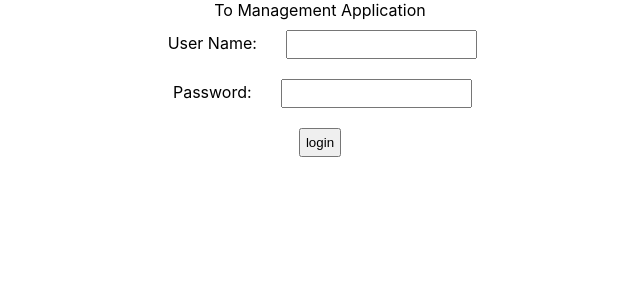
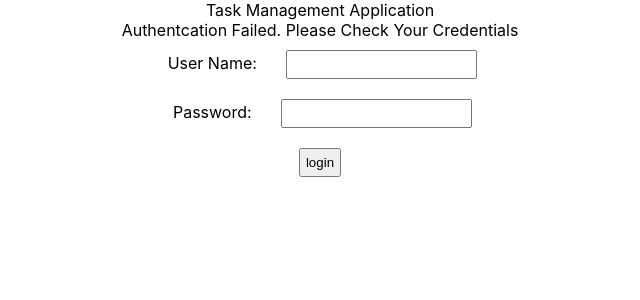
Before and after one commit to JoseSagwe/ReactXSpringBootXDockerManagerApplication, a React (Create React App) app: page / in a window 1280 px wide. Both pictures are taken after a click on the button "login". Shown: the top 300 px of the page, without its empty margins (320-960 px from the left). Built offline with nearby package versions, Linux system fonts and the light colour scheme.

Commit message:
sexcond commit

```diff
--- a/package.json
+++ b/package.json
@@ -8,6 +8,7 @@
     "@testing-library/user-event": "^13.5.0",
     "react": "^18.2.0",
     "react-dom": "^18.2.0",
+    "react-router-dom": "^6.14.1",
     "react-scripts": "5.0.1",
     "web-vitals": "^2.1.4"
   },
--- a/src/components/todo/TodoApp.jsx
+++ b/src/components/todo/TodoApp.jsx
@@ -3,7 +3,7 @@ import './TodoApp.css'
 export default function TodoApp(){
     return(
         <div className="TodoApp">
-            To Management Application
+            Task Management Application
             <LoginComponent></LoginComponent>
             {/* <WelcomeComponent></WelcomeComponent> */}
         </div>
@@ -16,6 +16,9 @@ function LoginComponent(){
     const [username, setUsername] = useState('')
     const [password, setPassword] = useState('')
 
+    const [showSuccessMessage, setShowSuccessMessage] = useState(false)
+    const [showErrorMessage, setShowErrorMessage] = useState(false)
+
     function handleUsernameChange(event){
         setUsername(event.target.value);
     }
@@ -23,8 +26,43 @@ function LoginComponent(){
         setPassword(event.target.value);
     }
 
+    function handleSubmit(){
+        if(username==="Developer" && password==="1234"){
+            console.log("success")
+            setShowSuccessMessage(true)
+            setShowErrorMessage(false)
+        } else{
+            console.log("Failed")
+            setShowSuccessMessage(false)
+            setShowErrorMessage(true)
+        }
+    }
+
+
+// function SuccessMessageComponent(){
+//     if (showSuccessMessage){
+//     return  <div className="successMessage">Authenticated Successfully</div>
+//     } else{
+//         return null
+//     }
+// }
+
+// function ErrorMessageComponent(){
+//     if (showErrorMessage){
+//     return    <div className="errorMessage">Authentcation Failed. Please Check Your Credentials</div>
+//     } else{
+//         return null
+//     }
+// }
+
+
+
     return(
         <div className="LoginForm">
+            {showSuccessMessage && <div className="successMessage">Authenticated Successfully</div>}
+            {showErrorMessage && <div className="errorMessage">Authentcation Failed. Please Check Your Credentials</div>}
+            {/* <SuccessMessageComponent></SuccessMessageComponent>
+            <ErrorMessageComponent></ErrorMessageComponent> */}
         <div>
             <label>User Name: </label>
             <input type="text" name="username" value={username} onChange={handleUsernameChange}/>
@@ -34,7 +72,7 @@ function LoginComponent(){
             <input type="password" name="password" value={password} onChange={handlePasswordChange}/>
         </div>
         <div>
-            <button type="button" name="login">login</button>
+            <button type="button" name="login" onClick={handleSubmit}>login</button>
         </div>
     </div>
     )
```
Also changed, not shown: 1 other file (tests, documents, lock files or other folders).
